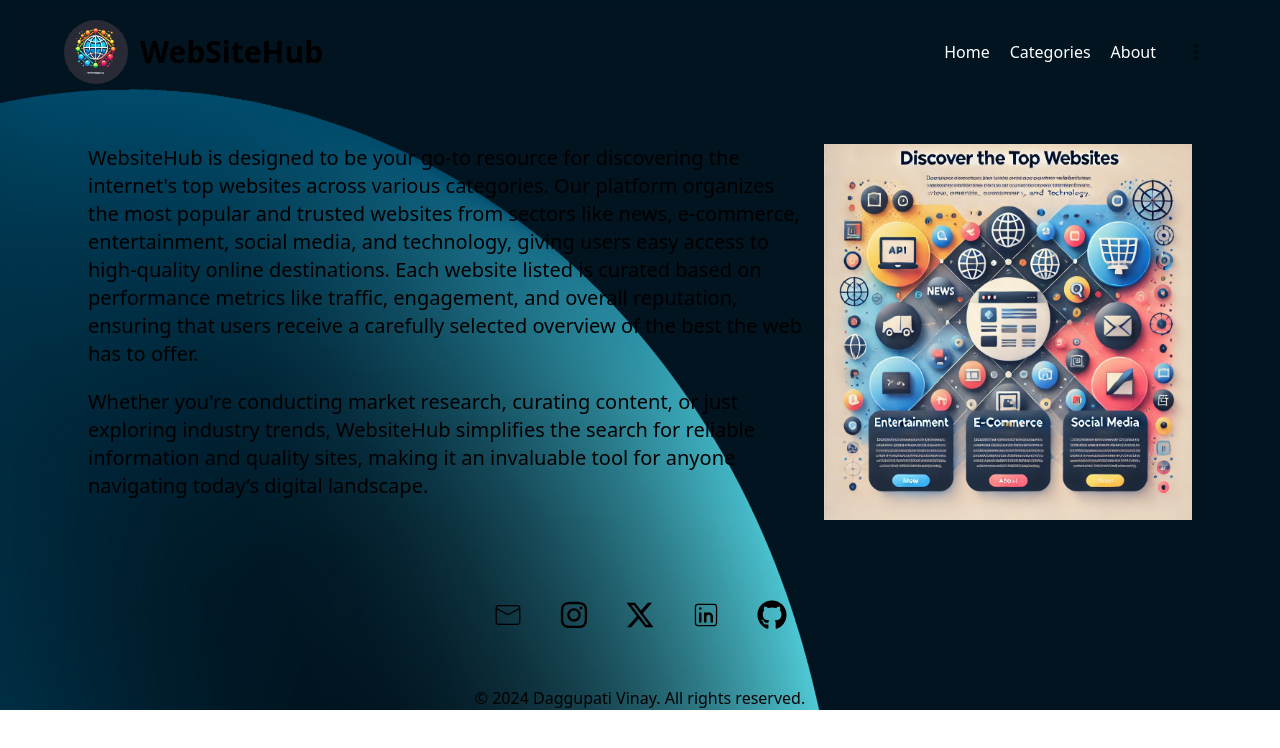
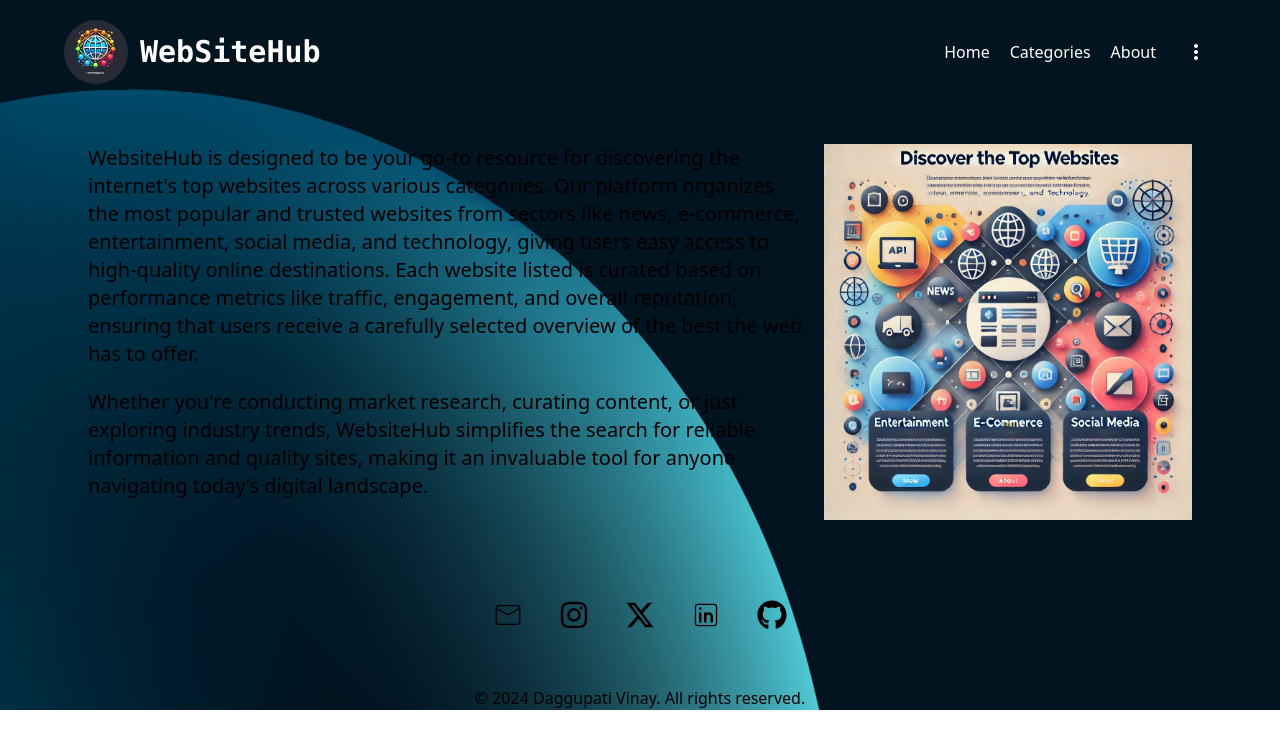
Before and after one commit to vinaykumardag1/websitehub, a React (Vite) app in the folder Client/: page /about in a window 1280 px wide. Shown: the top 748 px of the page. Built offline with nearby package versions, Linux system fonts and the light colour scheme.

Commit message:
ui update

```diff
--- a/Client/src/Navbar.jsx
+++ b/Client/src/Navbar.jsx
@@ -54,7 +54,7 @@ const Navbar = () => {
     <>
     <div className="flex gap-3 items-center">
       <IconButton title='Menu' onClick={handleMenuClick}>
-        <MoreVertIcon />
+        <MoreVertIcon className="text-white" />
       </IconButton>
       <Menu  anchorEl={anchorEl} open={open} onClose={handleMenuClose} TransitionComponent={Fade}>
     <MenuItem>
@@ -105,10 +105,10 @@ const Navbar = () => {
   return (
     <Container>
       <div className="top-0 py-5 flex items-center justify-between w-full">
-        <h1 className="flex items-center text-3xl font-bold">
-          <a href="#">
+        <h1 className="flex text-white font-mono items-center text-3xl font-bold">
+
             <img src={logo_icon} alt="logo icon" className="w-16 h-16 rounded-full mr-3" />
-          </a>
+
           WebSiteHub
         </h1>
 
```
